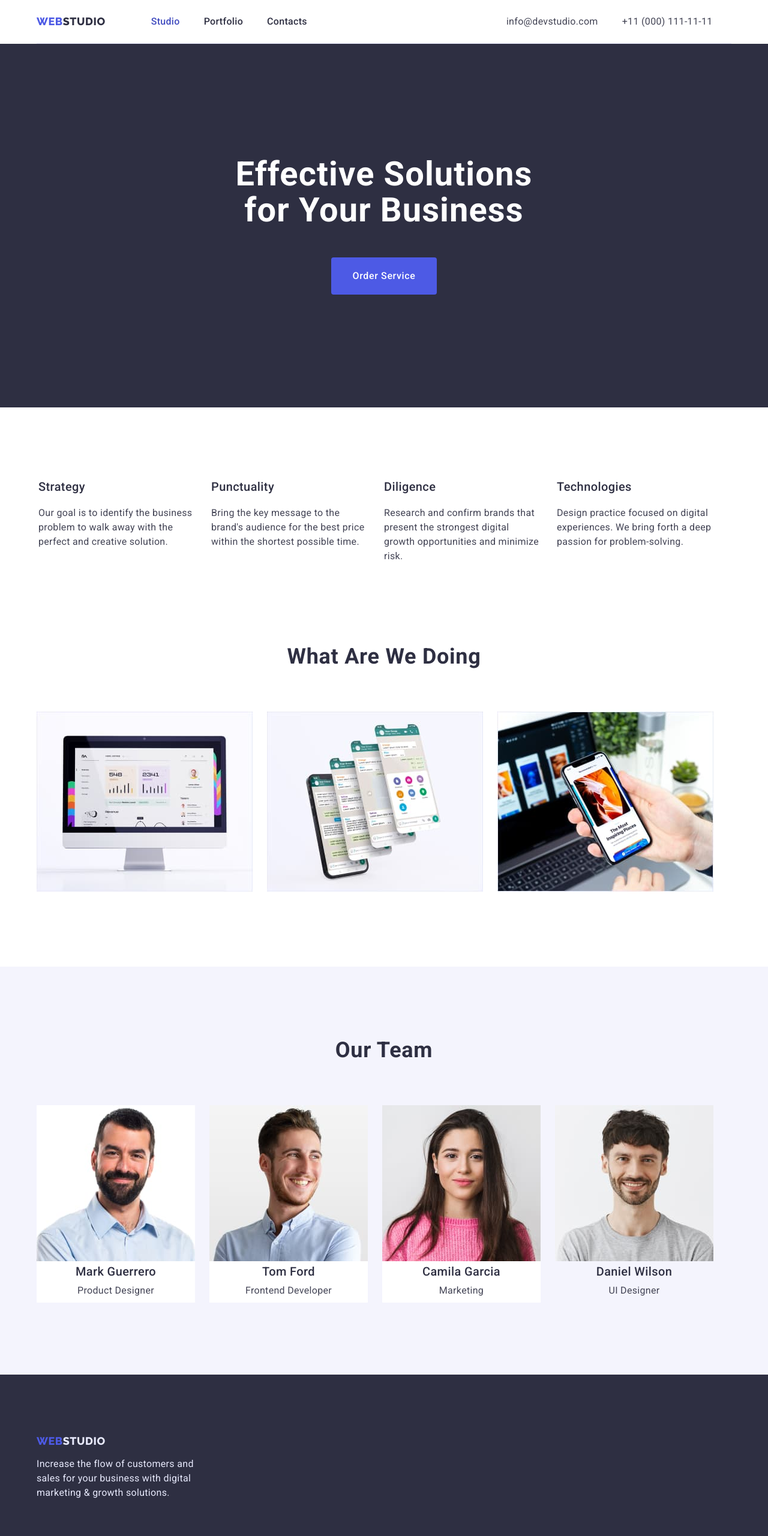
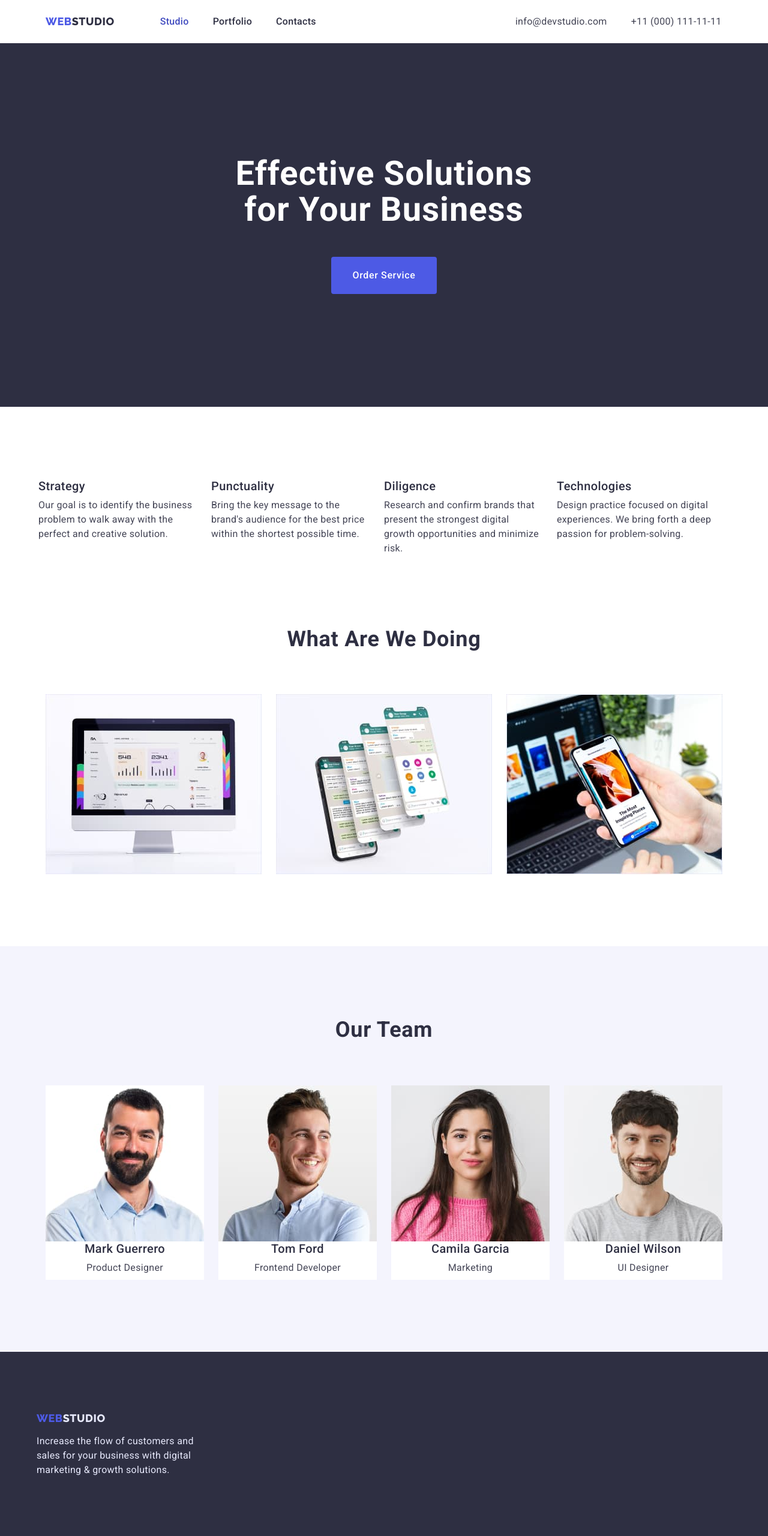
Before and after one commit to Ivanka077/goit-markup-hw-03, a plain HTML site: page index.html in a window 1280 px wide. Shown: the top 2560 px of the page at 60% size. Drawn offline with nearby package versions, Linux system fonts and the light colour scheme.

Commit message:
Update-4 styles.css

```diff
--- a/css/styles.css
+++ b/css/styles.css
@@ -28,12 +28,18 @@ body {
     list-style: none;
 }
 
+img {
+    display: block;
+    max-width: 100%;
+    height: auto;
+}
+
+
 /* Site nav */
 
-.header {
+.border-container {
     border-bottom: 1px solid #E7E9FC;
 }
-
 
 .container-nav-adress {
     display: flex;
@@ -47,21 +53,14 @@ body {
 .site-nav {
     display: flex;
 }
-/* .site-nav .point {
-    margin-right: 40px;
-}
-
-.site-nav .point:last-child {
-    margin-right: 0;
-} */
 
 .site-nav .point:not(:last-child) {
     margin-right: 40px;
 }
 
 .nav-logo {
-    margin-top: 24px;
-    margin-bottom: 24px;
+    padding-top: 24px;
+    padding-bottom: 24px;
     margin-right: 76px;
 
     color: var(--primary-text-color);
@@ -79,8 +78,8 @@ body {
 
 .nav-link {
     display: block;
-    margin-top: 24px;
-    margin-bottom: 24px;
+    padding-top: 24px;
+    padding-bottom: 24px;
 
     color: var(--primary-text-color);
     font-weight: 500;
@@ -102,8 +101,6 @@ body {
 
 .site-adress {
     display: flex;
-    /* margin-right: auto;
-    це як можна замінити мій margin */
 }
 
 .site-adress .point:not(:last-child) {
@@ -133,8 +130,7 @@ body {
     width: 1158px;
     margin-left: auto;
     margin-right: auto;
-    margin-bottom: 120px;
-    /* outline: 3px solid tomato; */
+    padding: 0 15px;
 }
 
 .visually-hidden {
@@ -192,10 +188,11 @@ body {
 .all-works {
     display: flex;
     flex-wrap: wrap;
-    margin-bottom: 120px;
+    padding-bottom: 120px;
 }
 
 .work-item {
+    width: calc(100% 48px/3);
     margin-right: 24px;
     margin-bottom: 48px;
 }
@@ -286,15 +283,12 @@ body {
 .container {
     margin-left: auto;
     margin-right: auto;
-    /* padding-left: 12px;
-    padding-right: 12px; */
-    width: 1158px;
-    /* outline: 3px solid tomato; */
+    padding: 0 15px;
+    max-width: 1158px;
 }
 
 .hero {
     text-align: center;
-    margin-bottom: 120px;
     padding-top: 188px;
 
     background: var(--primary-text-color);
@@ -338,7 +332,8 @@ body {
 }
 
 .container-one {
-    margin-bottom: 120px;
+    padding-top: 120px;
+    padding-bottom: 120px;
 }
 
 .our-advantages {
@@ -349,6 +344,7 @@ body {
 .advantages-title {
 
     margin-top: 0;
+    margin-bottom: 8px;
 
     color: var(--primary-text-color);
     font-weight: 500;
@@ -359,8 +355,10 @@ body {
 .advantages-text {
 
     margin-top: 0;
+    margin-bottom: 0;
     margin-right: 24px;
-    max-width: 264px;
+    width: 264px;
+
 
     color: var(--secondary-text-color);
     font-size: 16px;
@@ -369,7 +367,7 @@ body {
 }
 
 .container-two {
-    margin-bottom: 120px;
+    padding-bottom: 120px;
 }
 
 
@@ -392,6 +390,10 @@ body {
     display: flex;
 }
 
+.technology {
+    width: calc(100%-48px/3);
+}
+
 .technology:not(:last-child) {
     margin-right: 24px;
 }
@@ -405,15 +407,21 @@ body {
     color: var(--primary-text-color);
     background: var(--secondary-section-color);
 }
+
+.team-card {
+    width: calc(100% 72px/4);
+
+    background-color: var(--bg-pages-color);
+}
+
 .team-card:not(:last-child) {
     margin-right: 24px;
-
-    background-color: var(--bg-pages-color);
 }
 .team-title {
 
     margin-top: 0;
-    margin-bottom: 72px;
+    margin-bottom: 0;
+    padding-bottom: 72px;
 
     color: var(--primary-text-color);
     font-size: 36px;
@@ -426,6 +434,13 @@ body {
 
 .cards {
     display: flex;
+}
+
+.card-description {
+    padding-top: 32px;
+    padding-bottom: 32px;
+    padding-left: 16px;
+    padding-right: 16px;
 }
 
 .team-member {
```
